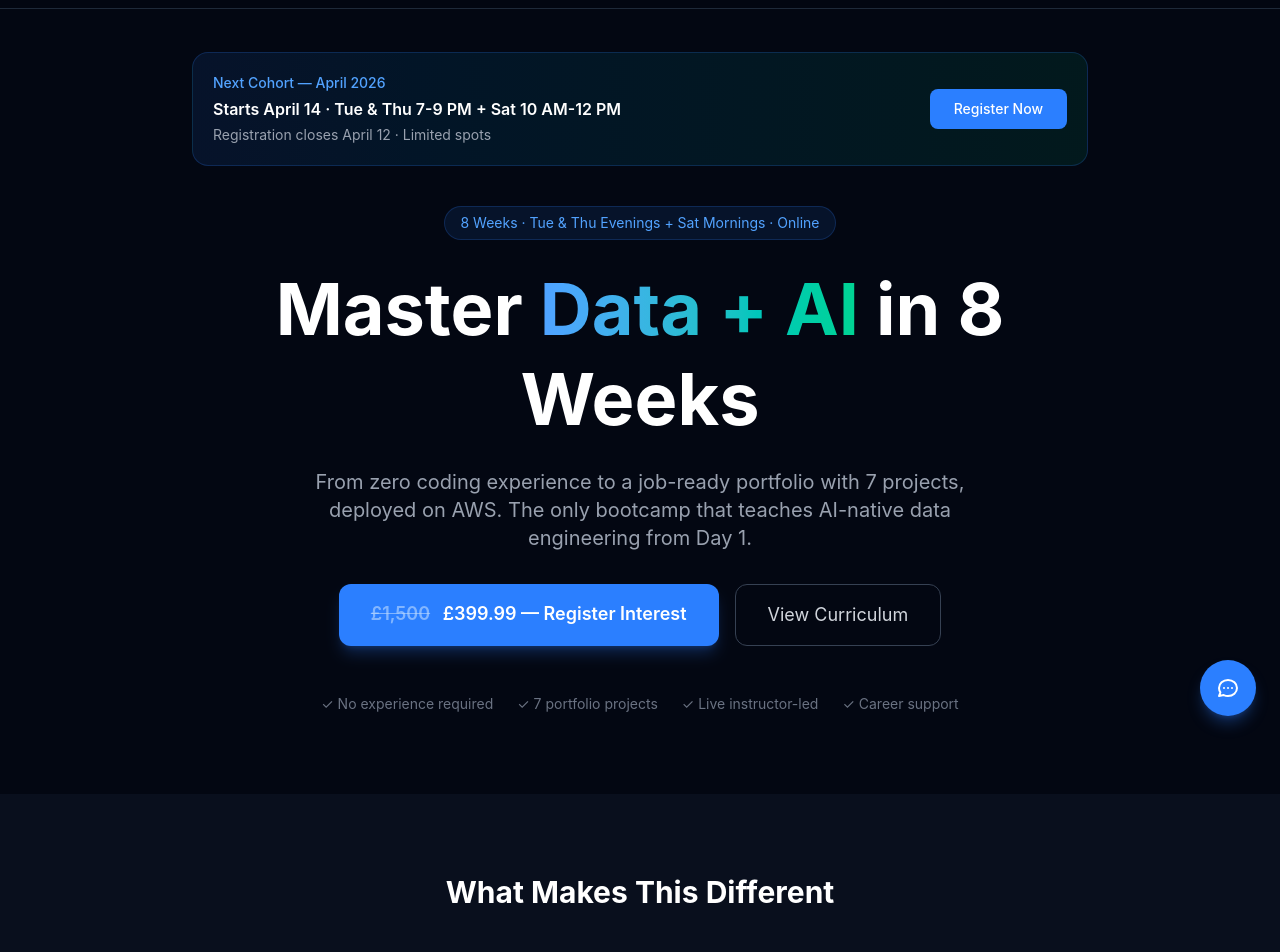
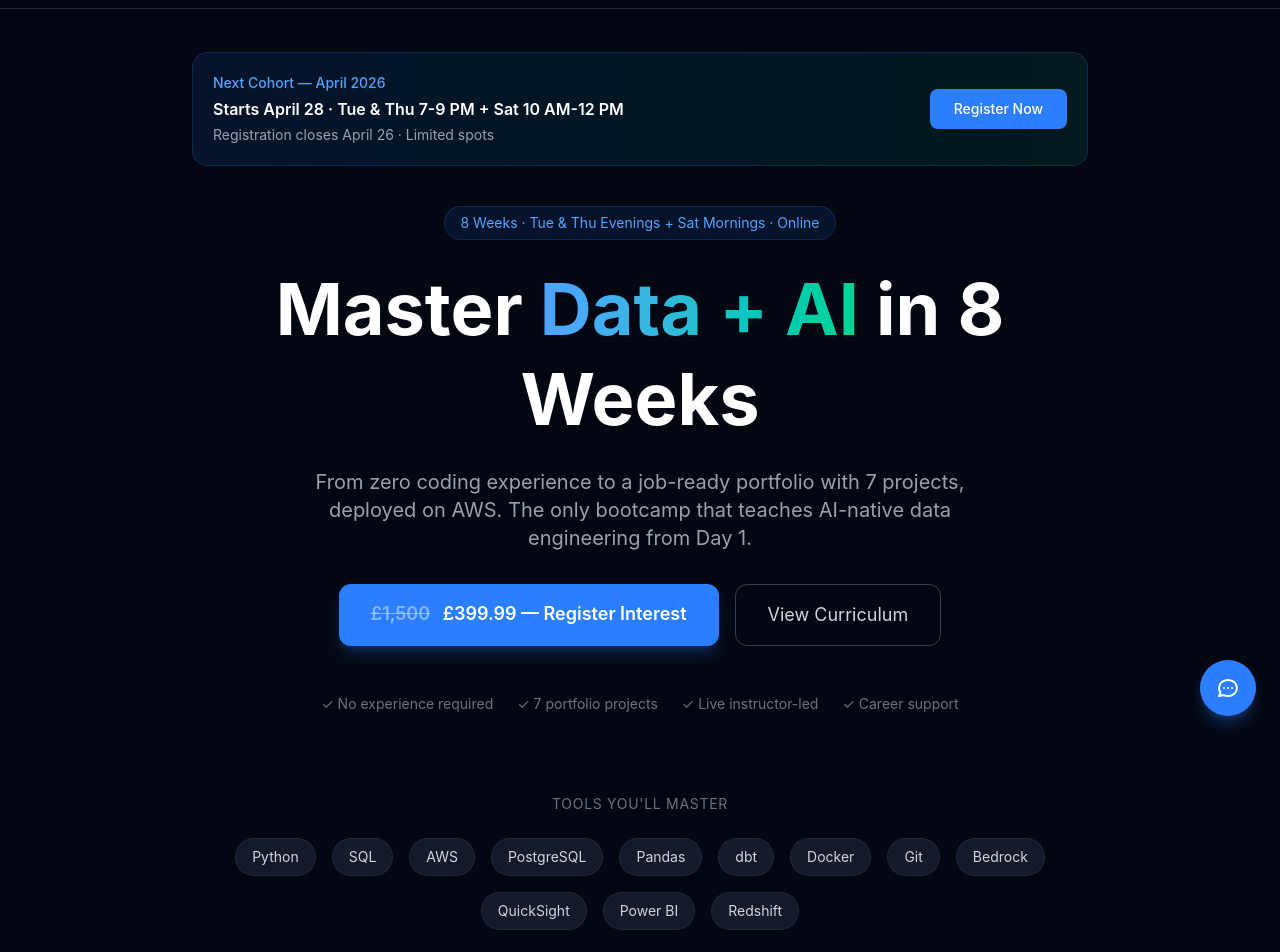
Before and after one commit to eazubike/datastack-ai-academy, a React (Vite) app: page / in a window 1280 px wide. Shown: the part 60-1012 px from the top of the page. Built offline with nearby package versions, Linux system fonts and the light colour scheme.

Commit message:
feat: add instructor bio, tool logos, replace Tableau with QuickSight, stricter chatbot rules, shift cohort to Apr 28

```diff
--- a/src/App.jsx
+++ b/src/App.jsx
@@ -7,7 +7,7 @@ const weeks = [
   { num: 3, title: 'Python for Data + First AI Integration', desc: 'Master Pandas for data manipulation. Make your first real LLM API call from code.', project: 'API-to-Insight Pipeline with AI Summary', skills: ['Pandas', 'APIs', 'LLM APIs', 'Bedrock'] },
   { num: 4, title: 'Data Modeling, ETL & Data Quality', desc: 'Learn how production data systems are designed. Build a real ETL pipeline with quality checks.', project: 'Multi-Source ETL Pipeline', skills: ['Star Schema', 'ETL', 'Great Expectations', 'pytest'] },
   { num: 5, title: 'The AWS Cloud Data Platform', desc: 'Move to production cloud systems: S3, Glue, Redshift, Lambda, MWAA, dbt, and event-driven architecture.', project: 'Event-Driven Cloud Pipeline', skills: ['S3', 'Redshift', 'Glue', 'Lambda', 'dbt', 'MWAA', 'SNS', 'SQS', 'SES', 'Slack'] },
-  { num: 6, title: 'AI Deep Dive + BI Dashboards + Career Launch', desc: 'Master AI/LLM integrations, build professional dashboards, deploy with CDK, and prepare for the job market.', project: 'AI-Powered Dashboard with Daily Brief', skills: ['Bedrock', 'Text-to-SQL', 'RAG', 'Tableau/Power BI', 'CDK', 'CodePipeline'] },
+  { num: 6, title: 'AI Deep Dive + BI Dashboards + Career Launch', desc: 'Master AI/LLM integrations, build professional dashboards, deploy with CDK, and prepare for the job market.', project: 'AI-Powered Dashboard with Daily Brief', skills: ['Bedrock', 'Text-to-SQL', 'RAG', 'QuickSight', 'Power BI', 'CDK', 'CodePipeline'] },
   { num: '7-8', title: 'Capstone Project', desc: 'Build a complete, production-grade data project from scratch. This is the project you walk into interviews with.', project: 'Full End-to-End Data Platform', skills: ['Everything from Weeks 1-6'] },
 ]
 
@@ -77,8 +77,8 @@ function App() {
           <div className="bg-gradient-to-r from-blue-500/10 to-emerald-500/10 border border-blue-500/20 rounded-2xl p-5 flex flex-col sm:flex-row items-center justify-between gap-4">
             <div>
               <div className="text-sm text-blue-400 font-medium mb-1">Next Cohort — April 2026</div>
-              <div className="text-white font-semibold">Starts April 14 · Tue &amp; Thu 7-9 PM + Sat 10 AM-12 PM</div>
-              <div className="text-sm text-gray-400 mt-1">Registration closes April 12 · Limited spots</div>
+              <div className="text-white font-semibold">Starts April 28 · Tue &amp; Thu 7-9 PM + Sat 10 AM-12 PM</div>
+              <div className="text-sm text-gray-400 mt-1">Registration closes April 26 · Limited spots</div>
             </div>
             <a href="#apply" className="bg-blue-500 hover:bg-blue-600 text-white px-6 py-2.5 rounded-lg text-sm font-medium transition shrink-0">Register Now</a>
           </div>
@@ -102,6 +102,18 @@ function App() {
             <span>✓ 7 portfolio projects</span>
             <span>✓ Live instructor-led</span>
             <span>✓ Career support</span>
+          </div>
+        </div>
+      </section>
+
+      {/* Tools You'll Master */}
+      <section className="pb-12 px-6">
+        <div className="max-w-4xl mx-auto text-center">
+          <p className="text-sm text-gray-500 mb-6 uppercase tracking-wider">Tools You'll Master</p>
+          <div className="flex flex-wrap justify-center gap-4">
+            {['Python', 'SQL', 'AWS', 'PostgreSQL', 'Pandas', 'dbt', 'Docker', 'Git', 'Bedrock', 'QuickSight', 'Power BI', 'Redshift'].map((tool, i) => (
+              <span key={i} className="bg-gray-800/60 border border-gray-700/40 text-gray-300 text-sm px-4 py-2 rounded-full hover:border-blue-500/30 transition">{tool}</span>
+            ))}
           </div>
         </div>
       </section>
@@ -204,10 +216,38 @@ function App() {
         </div>
       </section>
 
+      {/* Instructor */}
+      <section className="py-20 px-6 bg-gray-900/50">
+        <div className="max-w-4xl mx-auto">
+          <h2 className="text-3xl font-bold text-center mb-12">Meet Your Instructor</h2>
+          <div className="flex flex-col md:flex-row items-center gap-8">
+            <div className="shrink-0">
+              <img src="/instructor.jpg" alt="Eche — Course Instructor" className="w-40 h-40 rounded-full object-cover border-2 border-blue-500/30" onError={(e) => { e.target.style.display='none'; e.target.nextSibling.style.display='flex' }} />
+              <div className="w-40 h-40 rounded-full bg-gradient-to-br from-blue-500/20 to-emerald-500/20 border-2 border-blue-500/30 items-center justify-center text-5xl hidden">👨‍💻</div>
+            </div>
+            <div>
+              <h3 className="text-xl font-bold mb-1">Eche</h3>
+              <p className="text-blue-400 text-sm mb-4">Senior BI Engineer @ Amazon · 10+ Years in Data</p>
+              <p className="text-gray-400 text-sm leading-relaxed mb-4">Senior Business Intelligence Engineer at Amazon with over a decade building enterprise-scale data pipelines, warehouses, and BI platforms. Previously led data teams at top-tier international banks. Now teaching everything learned in the real world — from SQL and Python to AWS, AI, and Power BI.</p>
+              <div className="flex flex-wrap gap-3">
+                {[
+                  { icon: '🏢', text: 'Amazon (current)' },
+                  { icon: '📊', text: '10+ years in data' },
+                  { icon: '🌍', text: '5000+ data sources integrated' },
+                  { icon: '🛠️', text: 'AWS · Python · SQL · Power BI' },
+                ].map((badge, i) => (
+                  <span key={i} className="text-xs bg-gray-800/60 border border-gray-700/40 text-gray-300 px-3 py-1.5 rounded-full">{badge.icon} {badge.text}</span>
+                ))}
+              </div>
+            </div>
+          </div>
+        </div>
+      </section>
+
       {/* Pricing */}
       <section id="pricing" className="py-20 px-6 bg-gray-900/50">
         <div className="max-w-md mx-auto text-center">
-          <h2 className="text-3xl font-bold mb-8">Simple Pricing</h2>
+          <h2 className="text-3xl font-bold mb-8">Invest in Your Future</h2>
           <div className="bg-gray-800/50 border border-gray-700/50 rounded-2xl p-8">
             <div className="flex items-baseline justify-center gap-3 mb-2">
               <span className="text-2xl text-gray-500 line-through">£1,500</span>
```
Also changed, not shown: public/instructor.jpg (added), 1 other file (tests, documents, lock files or other folders).
